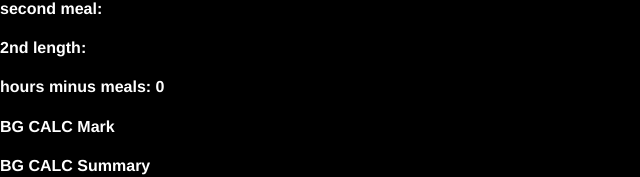
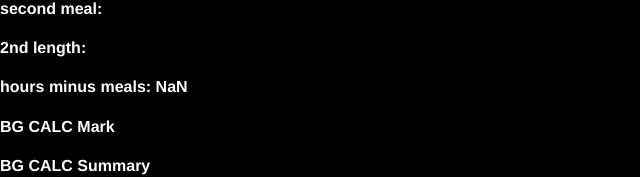
Before and after one commit to jasonchilcott/sag-bg-calc, a React (Create React App) app: page / in a window 1280 px wide. Shown: the part 1517-1694 px from the top of the page, without its empty margins (0-640 px from the left). Built offline with nearby package versions, Linux system fonts and the light colour scheme.

Commit message:
fixed hoursminusmeals, added comments

```diff
--- a/src/Main.js
+++ b/src/Main.js
@@ -125,6 +125,7 @@ const Main = () => {
   };
 
   const otherBaseBumpField = () => {
+    //adds field for other base rate bumps if other is checked
     if (baseBumps[3]) {
       return (
         <>
@@ -150,6 +151,7 @@ const Main = () => {
   }
 
   const maxNdb = () => {
+    //the non-deductible breakfast, if one is offered, must be within 2 hours of the in time
     const start = DateTime.fromISO(inTime)
     return start.plus({ hours: 2 }).toLocaleString(DateTime.TIME_24_SIMPLE)
   }
@@ -229,31 +231,25 @@ const Main = () => {
 
   const rawHours = () => {
     let start = DateTime.fromISO(inTime)
-    console.log(start)
     let end = DateTime.fromISO(outTime)
-    console.log(start)
-    console.log(end.diff(start).as('hours'))
     return end.diff(start)
 
   }
 
   const hoursMinusMeals = () => {
+    let combined = Duration.fromMillis(0)
     if ((firstLength !== "" )) {
-      let combined = "0"
       let first = Duration.fromISOTime(firstLength)
-      console.log(first)
       if ((secondLength !== "" )) {
         let second = Duration.fromISOTime(secondLength)
-        console.log(second)
         combined = first.plus(second)
-    } else {
-      combined = first
+      } else {
+        combined = first
+      }
+    console.log(combined)
     }
-      console.log(combined)
-      return ( rawHours().as('hours') )
+  return ( rawHours().minus(combined) )
 
-    }
-    return "0"
   }
 
   const proopsHandler = (e) => {
@@ -289,7 +285,7 @@ const Main = () => {
     return (wardrobe + totalProops + parseInt(miscBump))
   }
 
-console.log(hoursMinusMeals())
+//console.log(hoursMinusMeals())
 console.log(totalBumps())
 
 
@@ -474,7 +470,7 @@ console.log(totalBumps())
         <h4>1st length: {firstLength}</h4>
         <h4>second meal: {secondMeal}</h4>
         <h4>2nd length: {secondLength}</h4>
-        <h4>hours minus meals: {Math.ceil(hoursMinusMeals() * 10) / 10}</h4>
+        <h4>hours minus meals: {Math.ceil(hoursMinusMeals().as('hours') * 10) / 10}</h4>
         {/* <h4>raw hours: {rawHours()}</h4> */}
 
       </form>
```
